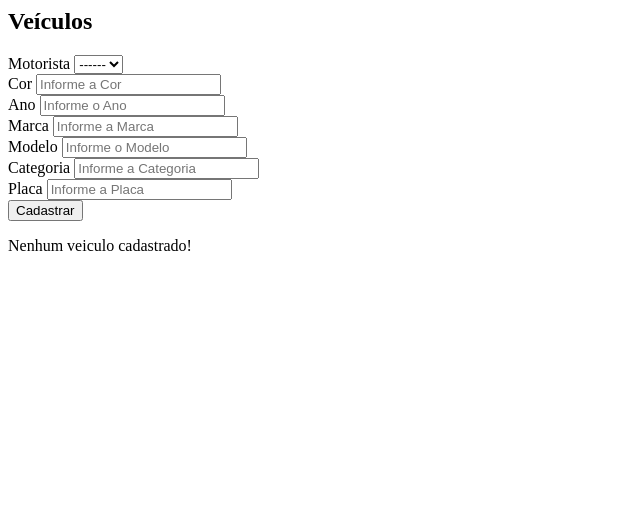
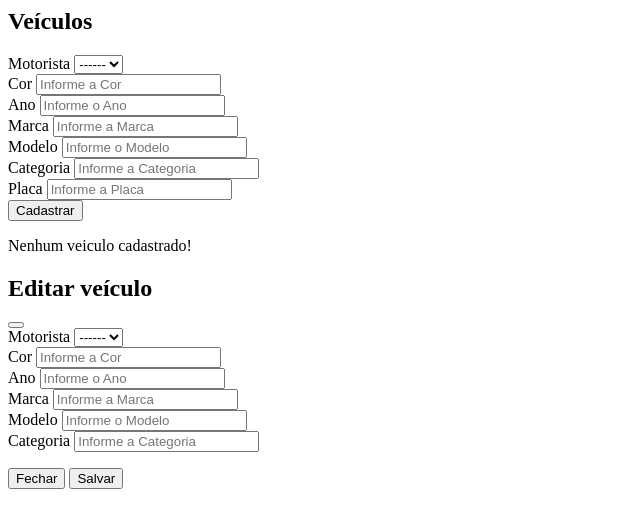
Before and after one commit to matheusaguiarrr/smartpark, a PHP site: page /veiculo.php in a window 1280 px wide. Shown: the top 528 px of the page, without its empty margins (0-640 px from the left). Run offline with PHP 8.4, Linux system fonts and the light colour scheme; data that the repository does not hold is empty.

Commit message:
feat: update veiculo

```diff
--- a/src/controller/MotoristaController.php
+++ b/src/controller/MotoristaController.php
@@ -7,7 +7,7 @@
     require_once '../model/Estacionamento.php';
     require_once '../config/load.php';
     if(isset($_POST['cadastrar'])){
-        $motorista = new Motorista($_POST['cpf'], $_POST['nome'], $_POST['telefone']);
+        $motorista = new Motorista($_POST['nome'], $_POST['telefone'], $_POST['cpf']);
         $motorista->cadastrar();
     }
     if(isset($_POST['buscar'])){
@@ -21,7 +21,7 @@
         return false;
     }
     if(isset($_POST['editar'])){
-        $motorista = new Motorista($_POST['cpf'], $_POST['nome'], $_POST['telefone']);
+        $motorista = new Motorista($_POST['nome'], $_POST['telefone']);
         $motorista->setId($_POST['id']);
         $motorista->atualizar();
     }
--- a/src/model/Veiculo.php
+++ b/src/model/Veiculo.php
@@ -75,8 +75,8 @@
             return Database::executeSQL($sql, $params);
         }
         public function atualizar(){
-            $sql = "UPDATE veiculos SET motorista = ?, cor = ?, ano = ?, marca = ?, modelo = ?, categoria = ?, placa = ? WHERE id = ?";
-            $params = array($this->motorista, $this->cor, $this->ano, $this->marca, $this->modelo, $this->categoria, $this->placa, $this->id);
+            $sql = "UPDATE veiculos SET motorista = ?, cor = ?, ano = ?, marca = ?, modelo = ?, categoria = ? WHERE id = ?";
+            $params = array($this->motorista, $this->cor, $this->ano, $this->marca, $this->modelo, $this->categoria, $this->id);
             return Database::executeSQL($sql, $params);
         }
         public function excluir(){
--- a/src/view/motorista.php
+++ b/src/view/motorista.php
@@ -88,8 +88,6 @@
             </div>
         </section>
     </main>
+    <script defer src="../../public/assets/js/motorista.js"></script>
 </body>
-    <script src="../../public/assets/css/bootstrap/js/bootstrap.bundle.min.js"></script>
-    <script src="../../public/assets/css/bootstrap/js/bootstrap.esm.min.js"></script>
-    <script src="../../public/assets/css/bootstrap/js/bootstrap.min.js"></script>
 </html>
--- a/src/view/template/header.php
+++ b/src/view/template/header.php
@@ -12,7 +12,10 @@
     <script defer src="../../public/assets/js/menu.js"></script>
     <script defer src="../../public/assets/js/estacionamento.js"></script>
     <script defer src="../../public/assets/js/estacionamentoPerfil.js"></script>
-    <script defer src="../../public/assets/js/motorista.js"></script>
+    <!-- Modal -->
+    <script src="../../public/assets/css/bootstrap/js/bootstrap.bundle.min.js"></script>
+    <script src="../../public/assets/css/bootstrap/js/bootstrap.esm.min.js"></script>
+    <script src="../../public/assets/css/bootstrap/js/bootstrap.min.js"></script>
     <title>SmartPark</title>
 </head>
 <body>
--- a/src/view/veiculo.php
+++ b/src/view/veiculo.php
@@ -46,6 +46,7 @@
                         <button type="submit" name="cadastrar" class="btn-register">Cadastrar</button>
                 </form>
                 <?php
+                    isset($veiculos) ? $veiculos : $veiculos = null;
                     if(!is_null($veiculos)){
                         echo "<table class='table table-bordered'>";
                         echo "<thead class='table-dark'>";
@@ -88,7 +89,65 @@
                     }
                 ?>
             </div>
+            <!-- Modal -->
+            <div class="modal fade" id="exampleModal" tabindex="-1" aria-labelledby="exampleModalLabel" aria-hidden="true">
+                <div class="modal-dialog modal-lg modal-dialog-centered">
+                    <div class="modal-content">
+                        <div class="modal-header">
+                            <h1 class="modal-title fs-5" id="exampleModalLabel">Editar veículo</h1>
+                            <button type="button" class="btn-close" data-bs-dismiss="modal" aria-label="Close"></button>
+                        </div>
+                        <div class="modal-body">
+                            <form id="form" class="form-login" action="../controller/VeiculoController.php" method="post">
+                                <input type="hidden" name="id" id="idModal">
+                                <div class="row">
+                                    <div class="form-group">
+                                        <label for="motoristaModal">Motorista</label>
+                                        <select name="motoristaModal" id="motoristaModal">
+                                            <option value="">------</option>
+                                            <?php
+                                                foreach($motoristas as $motorista){
+                                                    echo "<option value='{$motorista->id}'>{$motorista->nome}</option>";
+                                                }
+                                            ?>
+                                        </select>
+                                    </div>
+                                </div>
+                                <div class="row">
+                                    <div class="form-group col-md-6">
+                                        <label for="corModal">Cor</label>
+                                        <input type="text" id="corModal" name="corModal" placeholder="Informe a Cor">
+                                    </div>
+                                    <div class="form-group col-md-6">
+                                        <label for="anoModal">Ano</label>
+                                        <input type="text" id="anoModal" name="anoModal" placeholder="Informe o Ano">
+                                    </div>
+                                </div>
+                                <div class="row">
+                                    <div class="form-group col-md-4">
+                                        <label for="marcaModal">Marca</label>
+                                        <input type="text" id="marcaModal" name="marcaModal" placeholder="Informe a Marca">
+                                    </div>
+                                    <div class="form-group col-md-4">
+                                        <label for="modeloModal">Modelo</label>
+                                        <input type="text" id="modeloModal" name="modeloModal" placeholder="Informe o Modelo">
+                                    </div>
+                                    <div class="form-group col-md-4">
+                                        <label for="categoriaModal">Categoria</label>
+                                        <input type="text" id="categoriaModal" name="categoriaModal" placeholder="Informe a Categoria">
+                                    </div>
+                                </div>
+                        </div>
+                        <div class="modal-footer">
+                            <button type="button" class="btn-delete-lg" data-bs-dismiss="modal">Fechar</button>
+                            <button type="submit" name="editar" class="btn-register">Salvar</button>
+                        </div>
+                            </form>
+                    </div>
+                </div>
+            </div>
         </section>
     </main>
+    <script defer src="../../public/assets/js/veiculo.js"></script>
 </body>
 </html>
```
Also changed, not shown: src/controller/VeiculoController.php (+29 -1 lines), src/model/Motorista.php (+4 -4 lines), public/assets/js/motorista.js, public/assets/js/veiculo.js (added).
